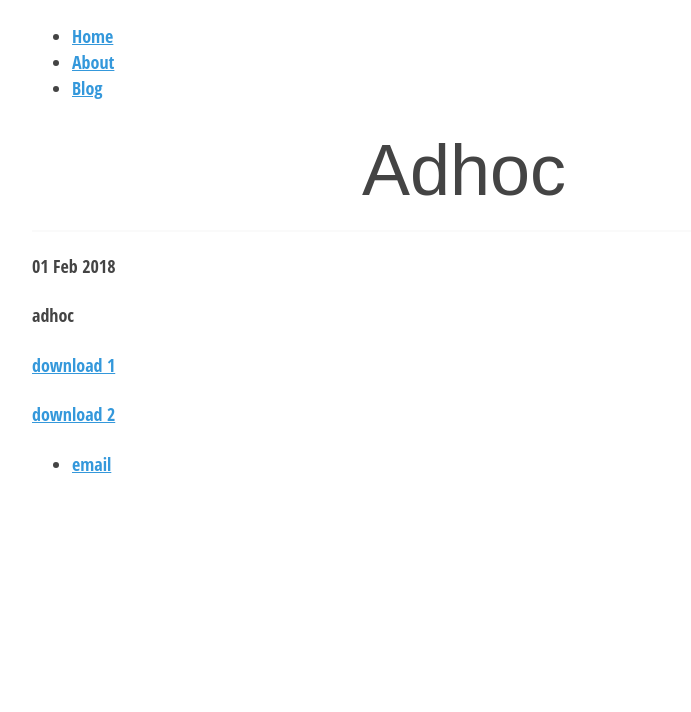
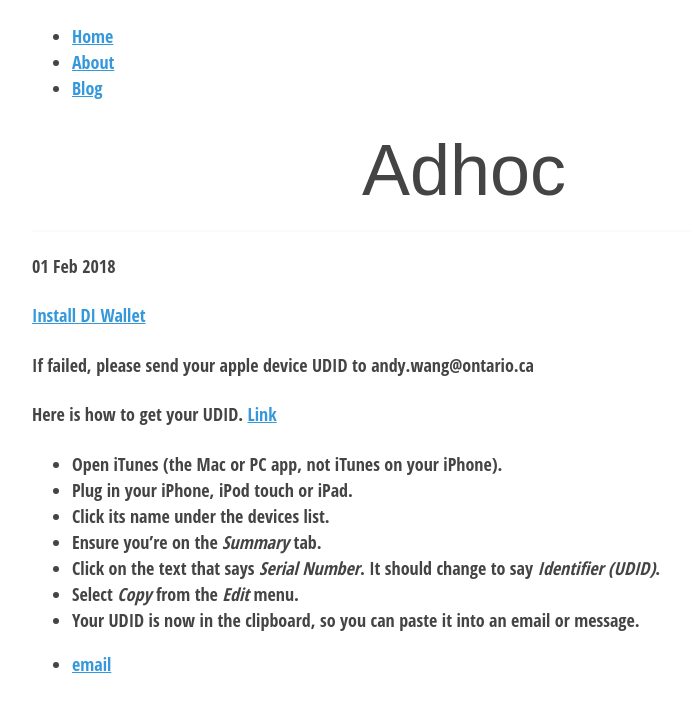
Before and after one commit to andywang1908/andywang1908.github.io, a Jekyll site: the page built from _posts/2018-02-01-adhoc-.md, in a window 1280 px wide. Shown: the top 712 px of the page, without its empty margins (176-867 px from the left). Built offline with Jekyll 4.4.1, drawn with Linux system fonts in a browser that asks for light colours; our own code applies the rules of GitHub Pages for plain Markdown files.

Commit message:
Update 2018-02-01-adhoc-.md

```diff
--- a/_posts/2018-02-01-adhoc-.md
+++ b/_posts/2018-02-01-adhoc-.md
@@ -1,5 +1,16 @@
-adhoc
 
-<a href='itms-services://?action=download-manifest&url=https://andywang1908.github.io/images/DistributionSummary.plist'>download 1</a>
+<a href='itms-services://?action=download-manifest&url=https://andywang1908.github.io/images/manifest.plist'>Install DI Wallet </a>
 
-<a href='itms-services://?action=download-manifest&url=https://andywang1908.github.io/images/manifest.plist'>download 2</a>
+If failed, please send your apple device UDID to andy.wang@ontario.ca
+
+Here is how to get your UDID. <a href='https://www.innerfence.com/howto/find-iphone-unique-device-identifier-udid'>Link</a>
+
+<ul>
+<li>Open iTunes (the Mac or PC app, not iTunes on your iPhone).</li>
+<li>Plug in your iPhone, iPod touch or iPad.</li>
+<li>Click its name under the devices list.</li>
+<li>Ensure you’re on the <em>Summary</em> tab.</li>
+<li>Click on the text that says <em>Serial Number</em>. It should change to say <em>Identifier (UDID)</em>.</li>
+<li>Select <em>Copy</em> from the <em>Edit</em> menu.</li>
+<li>Your UDID is now in the clipboard, so you can paste it into an email or message.</li>
+</ul>
```
